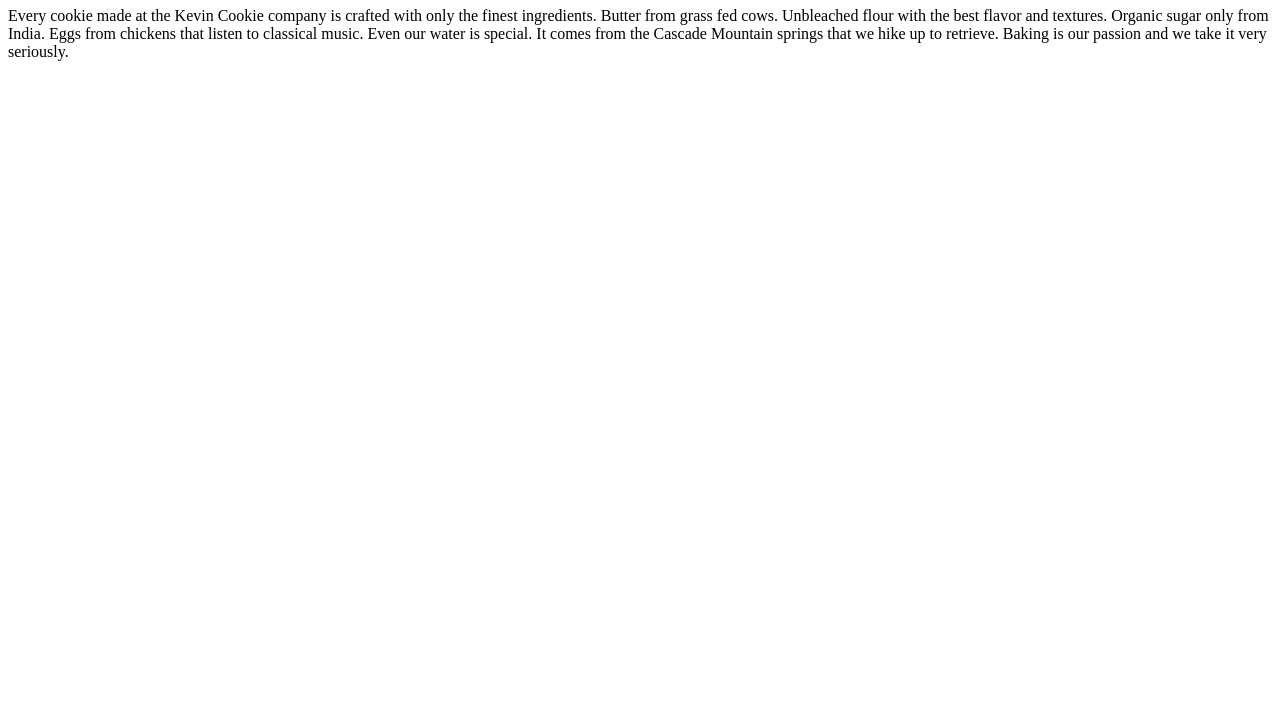
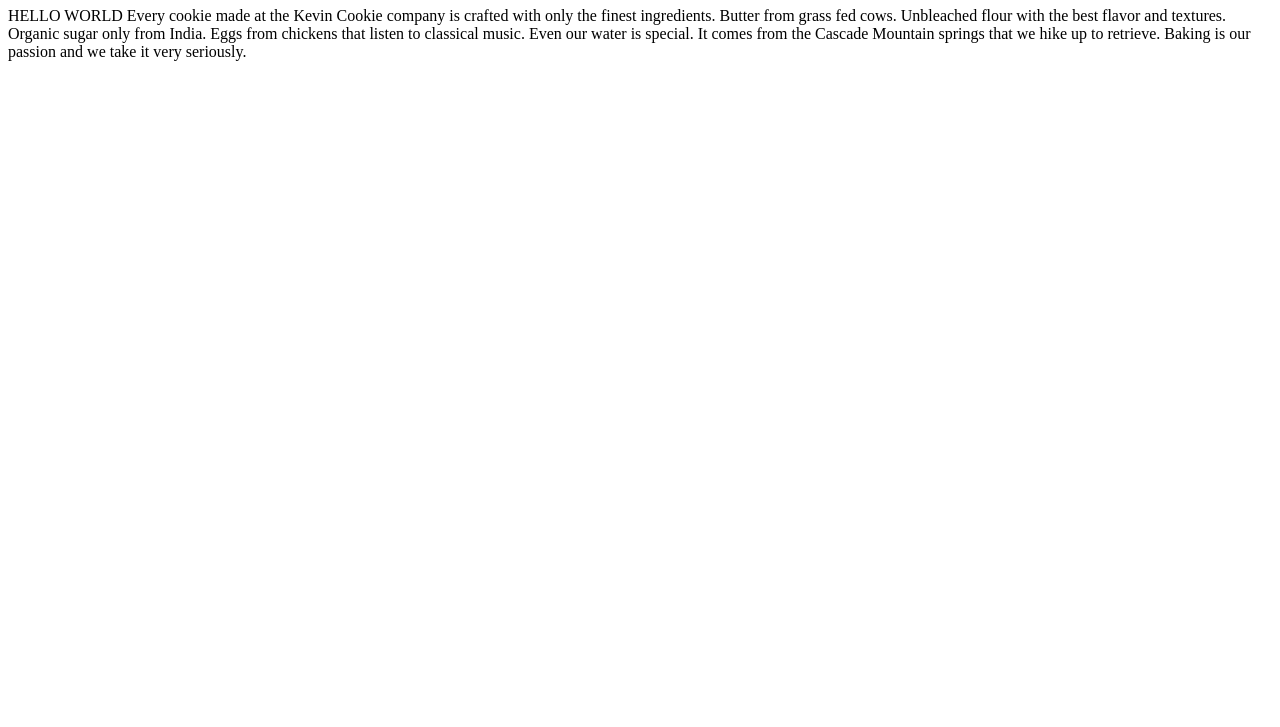
Before and after one commit to fchenggithub/LearningGit, a plain HTML site: page index.htm in a window 1280 px wide. Shown: the part 73-800 px from the top of the page. Drawn offline with Linux system fonts and the light colour scheme.

Commit message:
modified index file

```diff
--- a/index.htm
+++ b/index.htm
@@ -3,7 +3,7 @@
 <body>
 
 <h1>Deliciousness in every bite!</h1>
-<p>Every cookie made at the Kevin Cookie company is crafted with only the finest ingredients. Butter from grass fed cows. Unbleached flour with the best flavor and textures. Organic sugar only from India. Eggs from chickens that listen to classical music. Even our water is special. It comes from the Cascade Mountain springs that we hike up to retrieve. Baking is our passion and we take it very seriously.</p>
+<p>HELLO WORLD Every cookie made at the Kevin Cookie company is crafted with only the finest ingredients. Butter from grass fed cows. Unbleached flour with the best flavor and textures. Organic sugar only from India. Eggs from chickens that listen to classical music. Even our water is special. It comes from the Cascade Mountain springs that we hike up to retrieve. Baking is our passion and we take it very seriously.</p>
 
 </body>
 </html>
```
